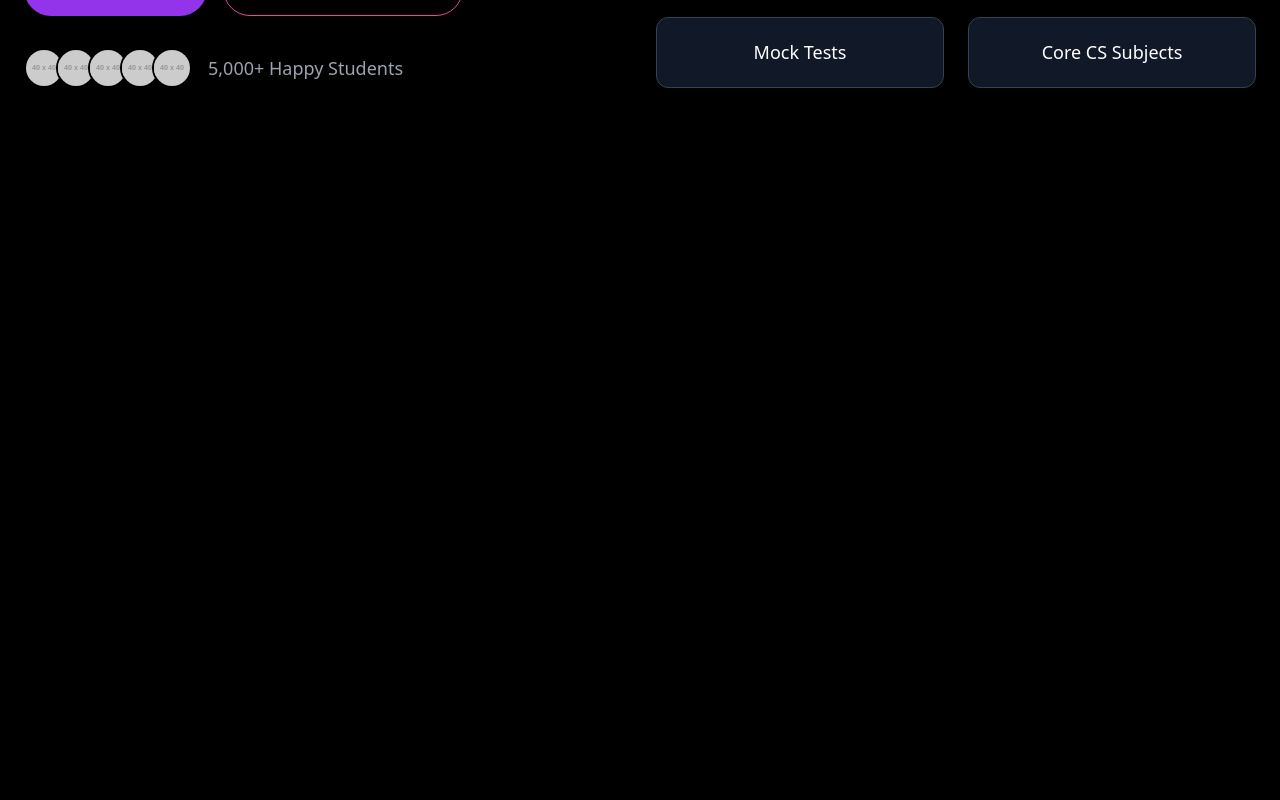
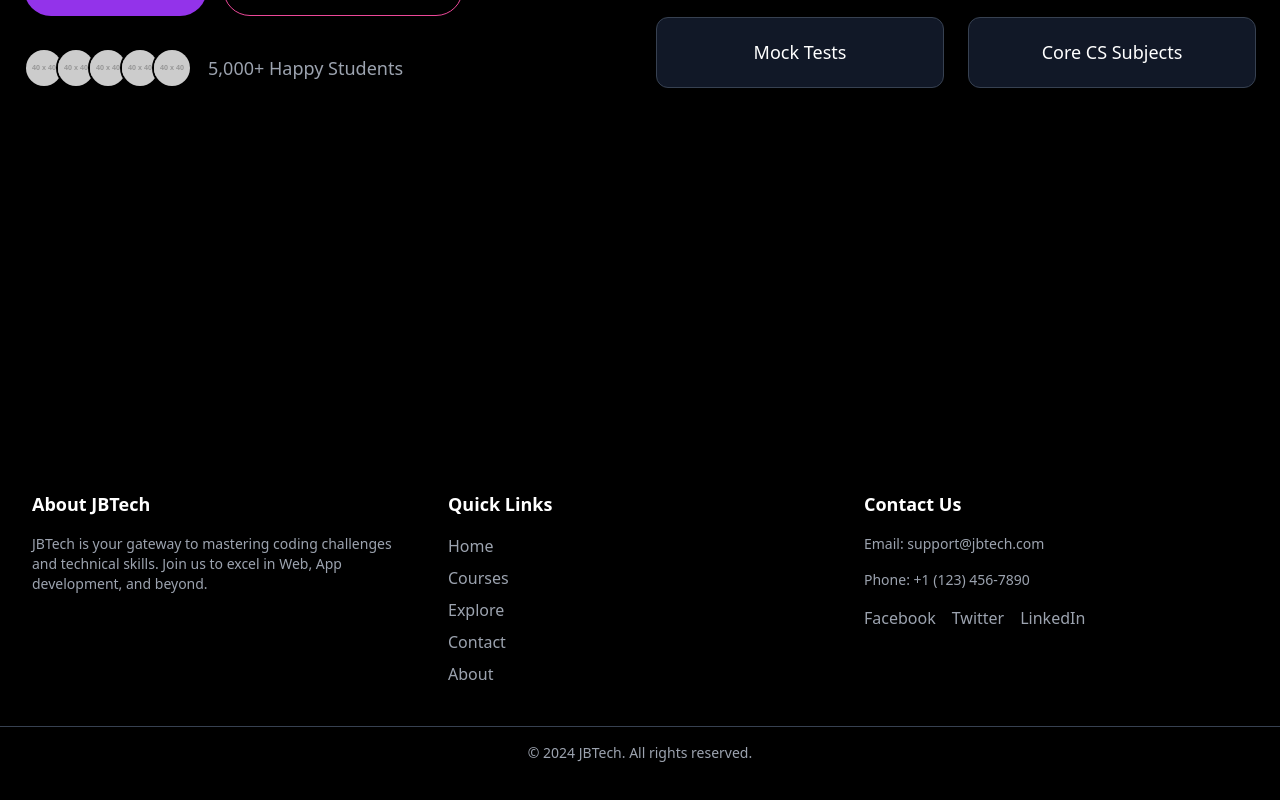
Before and after one commit to vikramdev772/JBTech, a React (Vite) app: page / in a window 1280 px wide. Shown: the part 414-1214 px from the top of the page. Before the commit the page ends 864 px from the top, so only its background shows below. Built offline with nearby package versions, Linux system fonts and the light colour scheme.

Commit message:
adding footer

```diff
--- a/src/routes/Router.jsx
+++ b/src/routes/Router.jsx
@@ -3,6 +3,7 @@ import React from 'react'
 import { BrowserRouter,Routes,Route } from 'react-router-dom'
 import Navbar from '../utils/Navbar'
 import LandingPage from '../pages/LandingPage'
+import Footer from '../utils/Footer'
 
 const router = () => {
   return (
@@ -13,6 +14,7 @@ const router = () => {
     <Route path="/" element={<LandingPage />} />
 
     </Routes>
+    <Footer/>
     </BrowserRouter>
     </>
   )
--- /dev/null
+++ b/src/utils/Footer.jsx
@@ -0,0 +1,55 @@
+import React from 'react';
+
+const Footer = () => {
+  return (
+    <footer className="bg-black text-gray-400 py-10">
+      <div className="max-w-7xl mx-auto px-4 sm:px-6 lg:px-8 grid grid-cols-1 md:grid-cols-3 gap-8">
+        {/* Section 1: About */}
+        <div className="flex flex-col space-y-4">
+          <h2 className="text-white text-lg font-semibold">About JBTech</h2>
+          <p className="text-sm">
+            JBTech is your gateway to mastering coding challenges and technical skills. Join us to excel in Web, App development, and beyond.
+          </p>
+        </div>
+
+        {/* Section 2: Links */}
+        <div className="flex flex-col space-y-4">
+          <h2 className="text-white text-lg font-semibold">Quick Links</h2>
+          <ul className="space-y-2">
+            {['Home', 'Courses', 'Explore', 'Contact', 'About'].map((link) => (
+              <li key={link}>
+                <a href="#" className="hover:text-white">
+                  {link}
+                </a>
+              </li>
+            ))}
+          </ul>
+        </div>
+
+        {/* Section 3: Contact */}
+        <div className="flex flex-col space-y-4">
+          <h2 className="text-white text-lg font-semibold">Contact Us</h2>
+          <p className="text-sm">Email: support@jbtech.com</p>
+          <p className="text-sm">Phone: +1 (123) 456-7890</p>
+          <div className="flex space-x-4">
+            <a href="#" aria-label="Facebook" className="hover:text-white">
+              Facebook
+            </a>
+            <a href="#" aria-label="Twitter" className="hover:text-white">
+              Twitter
+            </a>
+            <a href="#" aria-label="LinkedIn" className="hover:text-white">
+              LinkedIn
+            </a>
+          </div>
+        </div>
+      </div>
+      {/* Bottom */}
+      <div className="border-t border-gray-700 mt-10 pt-4 text-center text-sm">
+        <p>&copy; {new Date().getFullYear()} JBTech. All rights reserved.</p>
+      </div>
+    </footer>
+  );
+};
+
+export default Footer;
```
